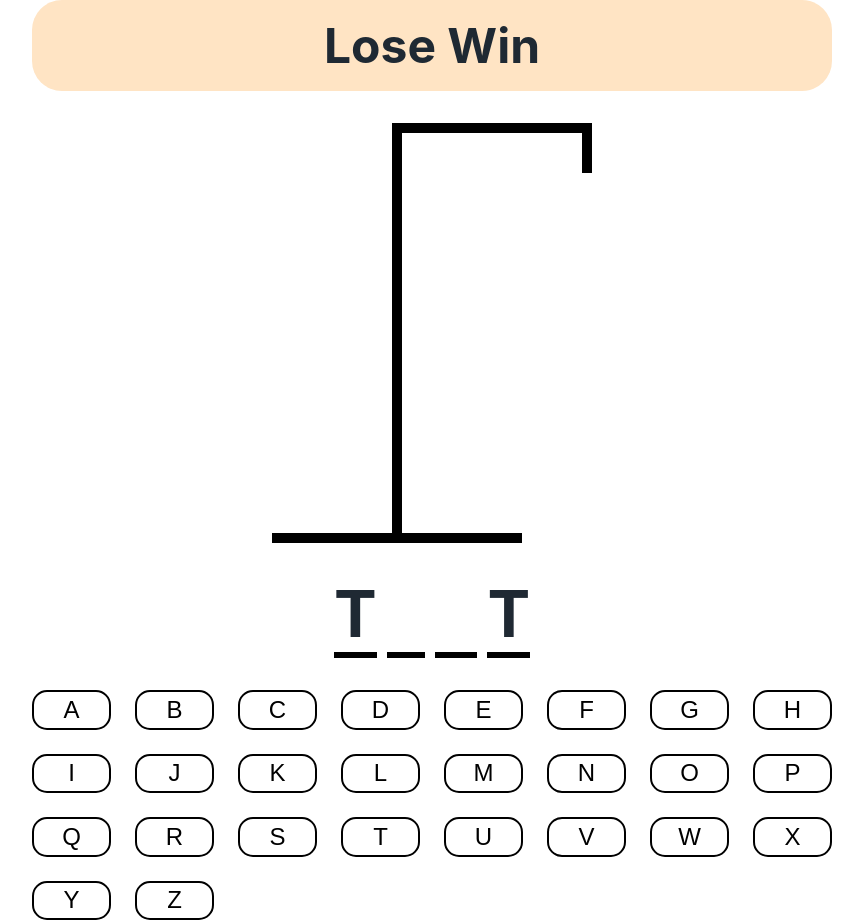
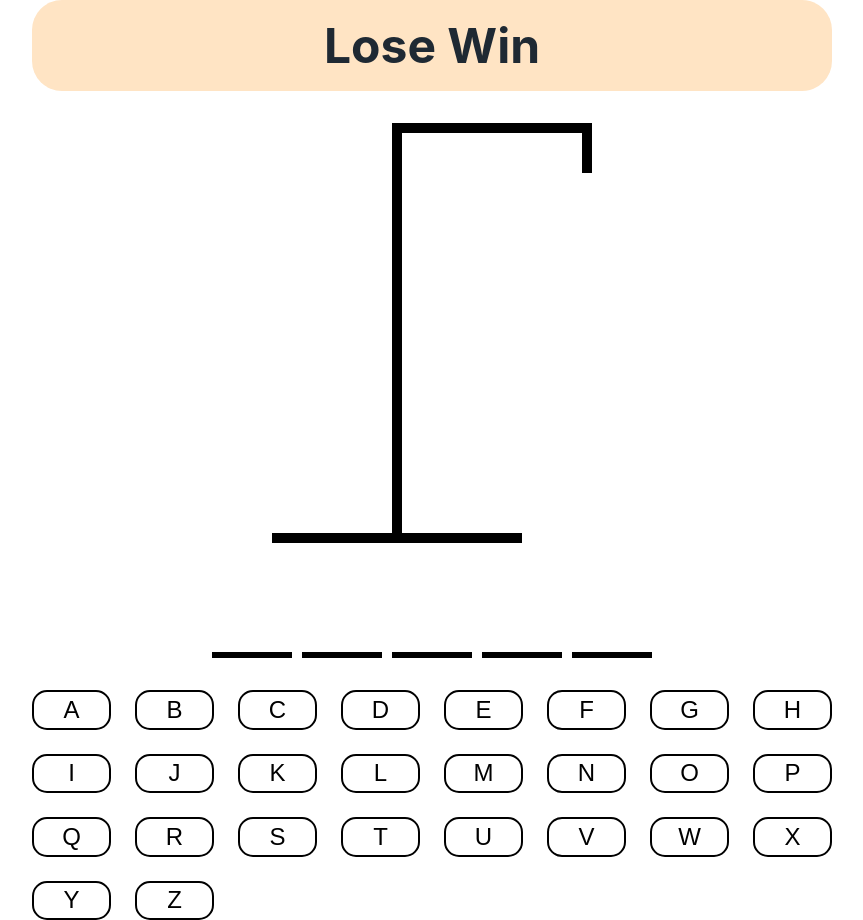
Before and after one commit to ikorotkaya/hangman-game, a React (Vite) app: page / in a window 1280 px wide. Shown: the whole page, without its empty margins (208-1071 px from the left). Built offline with nearby package versions, Linux system fonts and the light colour scheme; a web font is replaced by a local one.

Commit message:
Style letters, add keypress option, useCallback to press one key only once

```diff
--- a/src/App.scss
+++ b/src/App.scss
@@ -89,10 +89,13 @@
   font-size: 4rem;
   font-weight: bold;
   text-transform: uppercase;
+  align-items: center;
 
   &__letter-block {
     border-bottom: .1em solid black;
-
+    width: 5rem;
+    display: flex;
+    justify-content: center;
   }
 }
 
--- a/src/App.tsx
+++ b/src/App.tsx
@@ -1,4 +1,4 @@
-import { useState } from 'react'
+import { useCallback, useEffect, useState } from 'react'
 import words from './wordList.json'
 import { HangmanDrawing } from './components/HangmanDrawing';
 import { HangmanWord } from './components/HangmanWord';
@@ -16,11 +16,34 @@
 
   const incorrectLetters = guessedLetters.filter((letter) => !wordToGuess.includes(letter))
 
+  const addGuessedLetter = useCallback((letter: string) => {
+      if (guessedLetters.includes(letter)) return;
+
+      setGuessedLetters(currentLetters => [...currentLetters, letter])
+    }, [guessedLetters])
+
+  useEffect(() => {
+    // add event listener for keypress event
+    const handler = (e: KeyboardEvent) => {
+      const key = e.key;
+      if (!key.match(/^[a-z]$/)) return;
+
+      e.preventDefault();
+      addGuessedLetter(key);
+    }
+
+    document.addEventListener('keypress', handler);
+
+    return () => {
+      document.removeEventListener('keypress', handler);
+    }
+  }, [guessedLetters])
+
   return (
     <div className="app">
       <div className="app__title">Lose Win</div>
       <HangmanDrawing numberOfGuesses={incorrectLetters.length} />
-      <HangmanWord />
+      <HangmanWord guessedLetters={guessedLetters} wordToGuess={wordToGuess} />
       <div className="app__keyboard">
         <Keyboard />
       </div>
--- a/src/components/HangmanWord.tsx
+++ b/src/components/HangmanWord.tsx
@@ -1,11 +1,11 @@
 import { Letters } from "./Letters"
 
-export function HangmanWord() {
+export function HangmanWord({guessedLetters, wordToGuess}) {
 
 
   return (
     <div className="hangman-word">
-        <Letters />
+        <Letters guessedLetters={guessedLetters} wordToGuess={wordToGuess}/>
     </div>
   )
 }
--- a/src/components/Letters.tsx
+++ b/src/components/Letters.tsx
@@ -1,13 +1,17 @@
-export function Letters() {
-  const word = "TEST"
-  const guestLetters = ["T"]
+
+type HangmanWordProps = {
+  wordToGuess: string;
+  guessedLetters: string[];
+}
+
+export function Letters({ guessedLetters, wordToGuess }: HangmanWordProps) {
 
   return (
     <div className="letters-container">
-      {word.split("").map((letter, index) => (
+      {wordToGuess.split("").map((letter, index) => (
         <span className="letters-container__letter-block" key={index}>
           <span className="letters-container__letter" style={{
-            visibility: guestLetters.includes(letter)
+            visibility: guessedLetters.includes(letter)
             ? "visible"
             : "hidden",
           }}>{letter}</span>
```
